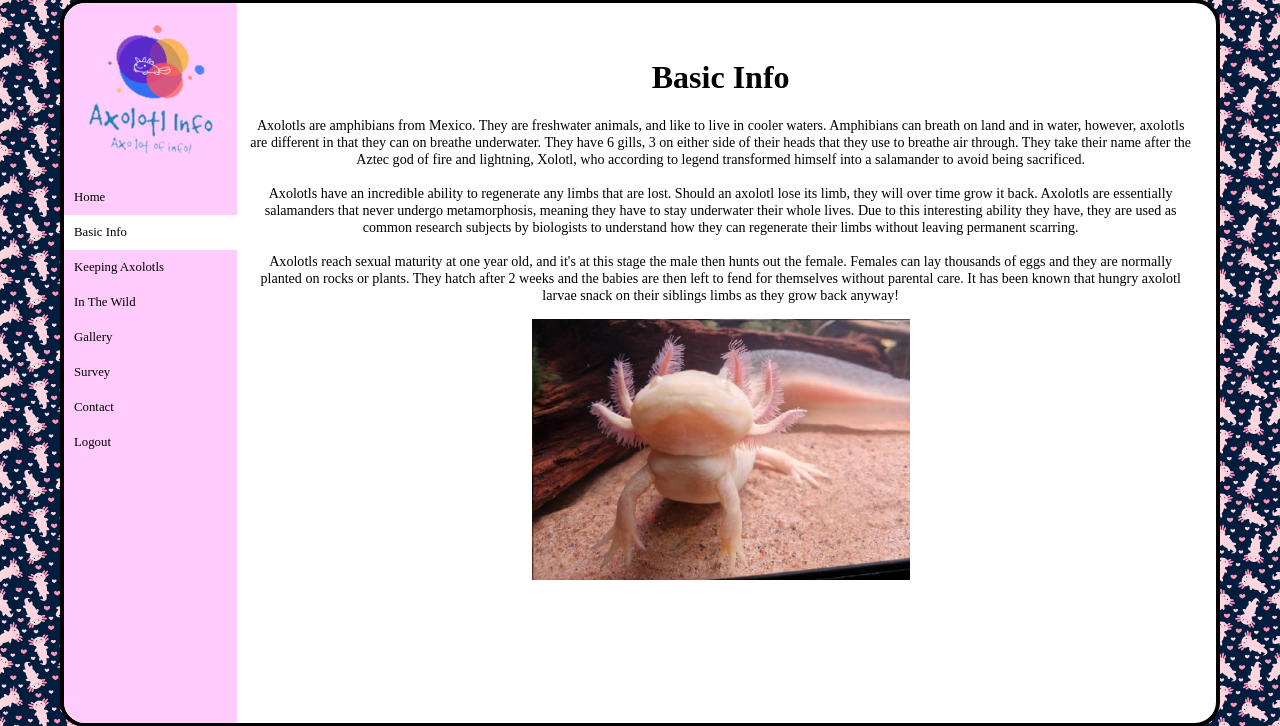
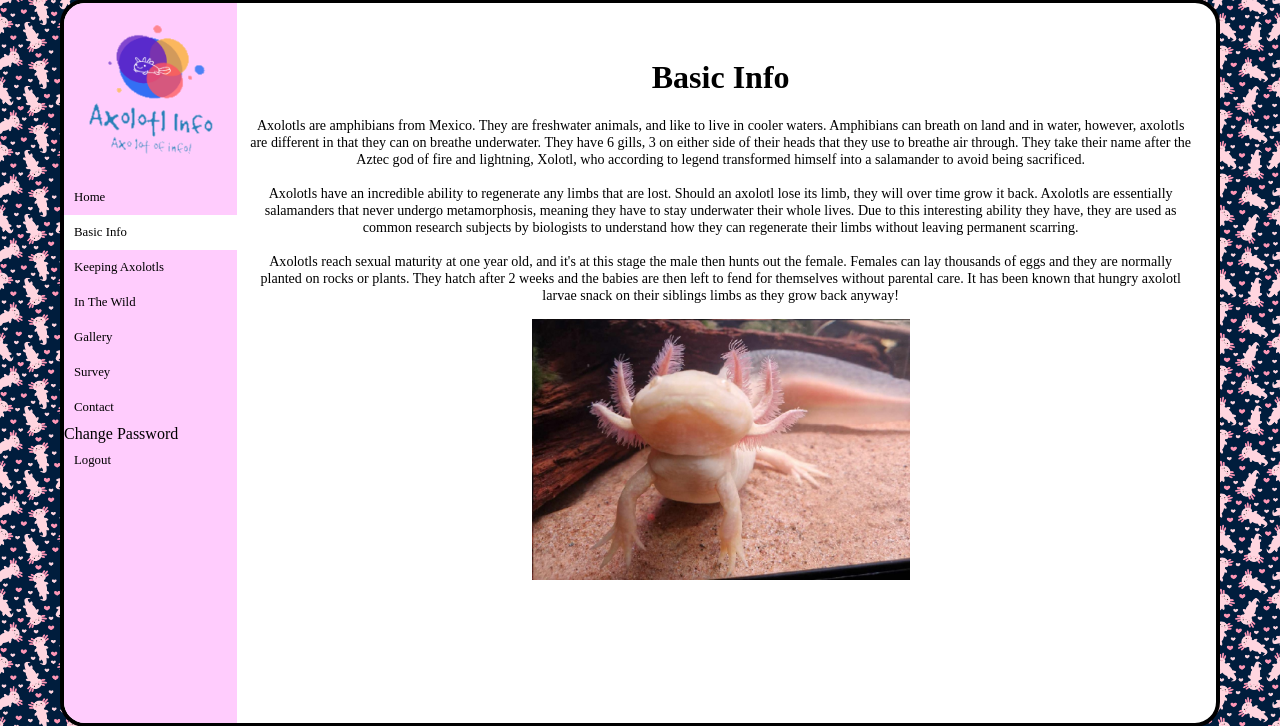
Before and after one commit to JamieC96/Module-4-coursework, a Flask app: page /basicinfo in a window 1280 px wide. Shown: the part 37-763 px from the top of the page. Run offline with Flask 3, Linux system fonts and the light colour scheme.

Commit message:
Update basicinfo.html

```diff
--- a/templates/html/basicinfo.html
+++ b/templates/html/basicinfo.html
@@ -16,7 +16,8 @@
             <a href={{ url_for("inthewild")}}>In The Wild</a>
             <a href={{ url_for("gallery")}}>Gallery</a>
             <a href={{ url_for("survey")}}>Survey</a>
-            <a href={{ url_for("contact")}}>Contact</a>
+            <a href={{ url_for("contact")}}>Contact</a
+            <a href={{ url_for("change_password")}}>Change Password</a>
             <a href={{ url_for("logout")}}>Logout</a>
         </div>
     <Div class="main">
```
